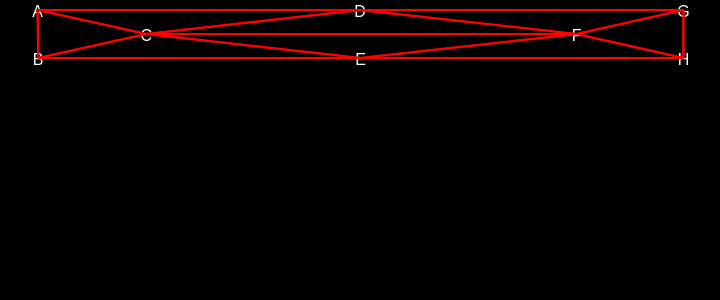
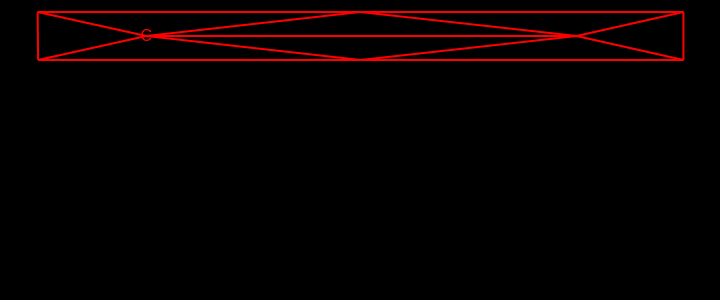
Before and after one commit to louisglan/algorithm-visualisation, a Next.js app: page / in a window 1280 px wide. Shown: the top 300 px of the page, without its empty margins (279-999 px from the left). Built offline with nearby package versions, Linux system fonts and the light colour scheme.

Commit message:
dynamically changing node colours

```diff
--- a/app/components/Line.js
+++ b/app/components/Line.js
@@ -17,10 +17,10 @@ export default function Line({line, offset}) {
         >
           <line
             x1={line.x1}
-            y1={line.y1 - offset.ay1 + 10}
+            y1={line.y1}
             x2={line.x2}
-            y2={line.y2 - offset.ay1 + 10}
-            stroke="red"
+            y2={line.y2}
+            stroke={line.color}
             strokeWidth="2"
           />
         </svg>
--- a/app/components/Node.js
+++ b/app/components/Node.js
@@ -1,7 +1,7 @@
 import React from 'react';
-export default function Node({ id, reference }) {
+export default function Node({ id, reference, inspectedNode }) {
   return (
-    <div ref={reference} className="node">
+    <div ref={reference} className="node" style={{color: inspectedNode==id ? "red" : "black"}}>
       {id}
     </div>
   );
--- a/app/page.js
+++ b/app/page.js
@@ -1,6 +1,6 @@
 'use client';
 
-import { useLayoutEffect, useRef, useState, useMemo } from "react";
+import { useLayoutEffect, useMemo, useState, createRef } from "react";
 import Node from "./components/Node";
 import Line from "./components/Line"
 
@@ -16,91 +16,103 @@ const adjacencyList = {
 };
 
 export default function Home() {
-  const nodeARef = useRef(null)
-  const nodeBRef = useRef(null)
-  const nodeCRef = useRef(null)
-  const nodeDRef = useRef(null)
-  const nodeERef = useRef(null)
-  const nodeFRef = useRef(null)
-  const nodeGRef = useRef(null)
-  const nodeHRef = useRef(null)
 
-  const rowRefs = useMemo(() =>[
-    [nodeARef, nodeDRef, nodeGRef],
-    [nodeCRef, nodeFRef],
-    [nodeBRef, nodeERef, nodeHRef]
-  ], [nodeARef, nodeBRef, nodeCRef, nodeDRef, nodeERef, nodeFRef, nodeGRef, nodeHRef])
+  const [inspectedNode, setInspectedNode] = useState("A")
 
-  const [lines, setLines] = useState({A: {B: {x1: 0, y1: 0}}});
+  function setLineColor(key, color) {
+    setLines(prev => prev.map(l => l.key === key ? { ...l, color } : l));
+  }
+  // ids driven by your adjacency list
+  const ids = useMemo(() => Object.keys(adjacencyList), []);
 
-  // measure DOM and set state — useLayoutEffect so measurement happens before paint
-  useLayoutEffect(() => {
-    function updatePositions() {
-      for (let row of rowRefs) {
-        for (let ref of row) {
-          if (!ref.current) return;
-        }
-      }
-      const rects = {
-        A: nodeARef.current.getBoundingClientRect(),
-        B: nodeBRef.current.getBoundingClientRect(),
-        C: nodeCRef.current.getBoundingClientRect(),
-        D: nodeDRef.current.getBoundingClientRect(),
-        E: nodeERef.current.getBoundingClientRect(),
-        F: nodeFRef.current.getBoundingClientRect(),
-        G: nodeGRef.current.getBoundingClientRect(),
-        H: nodeHRef.current.getBoundingClientRect()
-      }
+  // programmatic refs for each id (stable because of useMemo)
+  const nodeRefs = useMemo(() => {
+    const map = {};
+    ids.forEach(id => (map[id] = createRef()));
+    return map;
+  }, [ids]);
 
-      const linesTemp = {}
-
-      for (let key in adjacencyList) {
-        linesTemp[key] = {}
-        const neighbours = adjacencyList[key]
-        for (let neighbour of neighbours) {
-          linesTemp[key][neighbour] = {
-            x1: rects[key].left + rects[key].width / 2,
-            y1: rects[key].top + rects[key].height / 2,
-            x2: rects[neighbour].left + rects[neighbour].width / 2,
-            y2: rects[neighbour].top + rects[neighbour].height / 2
-          }
-        }
-      }
-
-      setLines(linesTemp);
-    }
-
-    updatePositions();
-    window.addEventListener('resize', updatePositions);
-    window.addEventListener('scroll', updatePositions, { passive: true });
-
-    return () => {
-      window.removeEventListener('resize', updatePositions);
-      window.removeEventListener('scroll', updatePositions);
-    };
-  }, [rowRefs]); // re-run when refs populate
-  const offset = {
-    ax1: lines.A.B.x1,
-    ay1: lines.A.B.y1
-  }
+  // layout of nodes (still concise)
   const rows = [
     ['A', 'D', 'G'],
     ['C', 'F'],
     ['B', 'E', 'H']
-  ]
+  ];
+
+  const [lines, setLines] = useState([]); // array of unique edges
+
+  useLayoutEffect(() => {
+    let mounted = true;
+    let ro;
+
+    const allReady = () => ids.every(id => nodeRefs[id].current);
+
+    function updatePositions() {
+      if (!allReady()) return;
+
+      // compute centers (viewport coordinates)
+      const centers = {};
+      ids.forEach(id => {
+        const r = nodeRefs[id].current.getBoundingClientRect();
+        centers[id] = { x: r.left + r.width / 2, y: r.top + r.height / 2 };
+      });
+
+      // unique edges (start < end to avoid duplicates)
+      const out = [];
+      for (const start of ids) {
+        for (const end of adjacencyList[start]) {
+          if (start >= end) continue;
+          out.push({
+            start,
+            end,
+            x1: centers[start].x,
+            y1: centers[start].y,
+            x2: centers[end].x,
+            y2: centers[end].y
+          });
+        }
+      }
+
+      setLines(out);
+      setTimeout(() => setInspectedNode("C"), 3000)
+    }
+
+    // wait until all nodes have mounted (DOM refs populated)
+    function tryInit() {
+      if (!mounted) return;
+      if (!allReady()) {
+        requestAnimationFrame(tryInit);
+        return;
+      }
+
+      updatePositions();
+      ro = new ResizeObserver(updatePositions);
+      ids.forEach(id => ro.observe(nodeRefs[id].current));
+      window.addEventListener('resize', updatePositions);
+      window.addEventListener('scroll', updatePositions, { passive: true });
+    }
+
+    tryInit();
+
+    return () => {
+      mounted = false;
+      ro?.disconnect();
+      window.removeEventListener('resize', updatePositions);
+      window.removeEventListener('scroll', updatePositions);
+    };
+  }, [ids, nodeRefs]);
+
   return (
     <div id='graph'>
       {rows.map((row, i) => (
         <div className="row" key={i}>
-          {row.map((el, j) => <Node id={el} key={j} reference={rowRefs[i][j]}/>)}
+          {row.map((id) => <Node id={id} key={id} reference={nodeRefs[id]} inspectedNode={inspectedNode}/>)}
         </div>
       ))}
-      {Object.keys(lines).map((startPoint, i) => {
-        return Object.keys(lines[startPoint]).map((endPoint, j) => {
-          console.log(startPoint, endPoint, lines[startPoint][endPoint]);
-          return <Line line={lines[startPoint][endPoint]} offset={offset} key={`${i}-${j}`}/>
-        })
-      })}
+
+      {lines.map((l) => (
+        <Line key={`${l.start}-${l.end}`} line={l} />
+      ))}
     </div>
   );
 }
```
Lines whose indentation alone changed are shown as unchanged.
